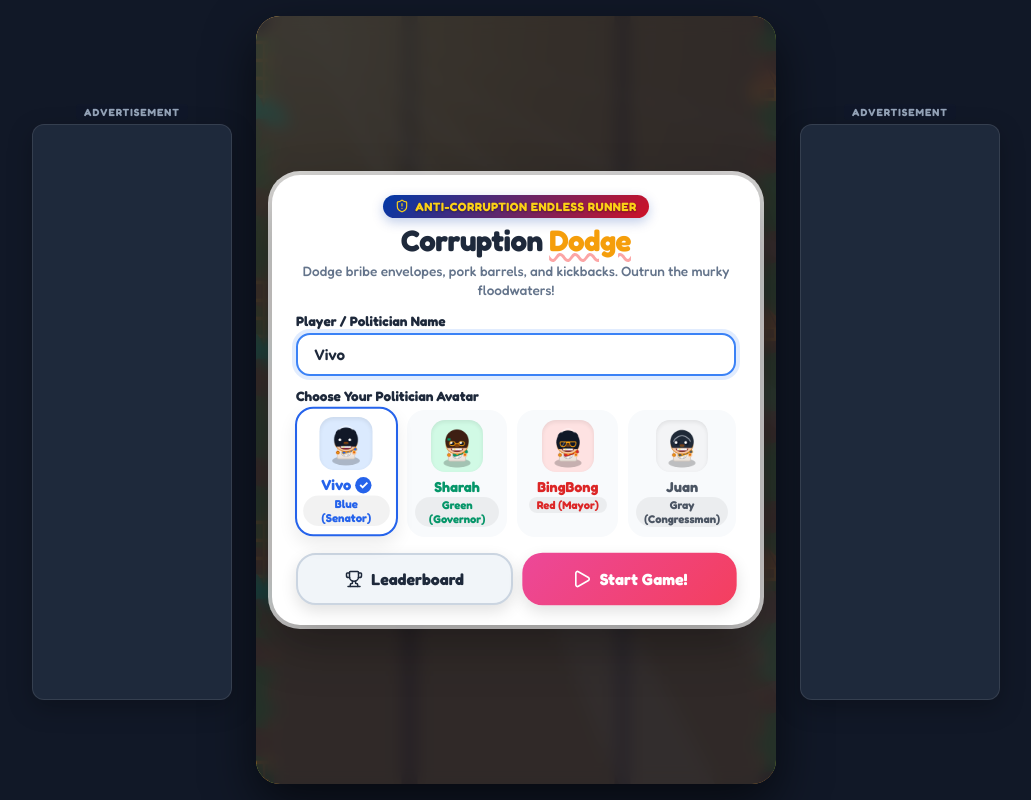
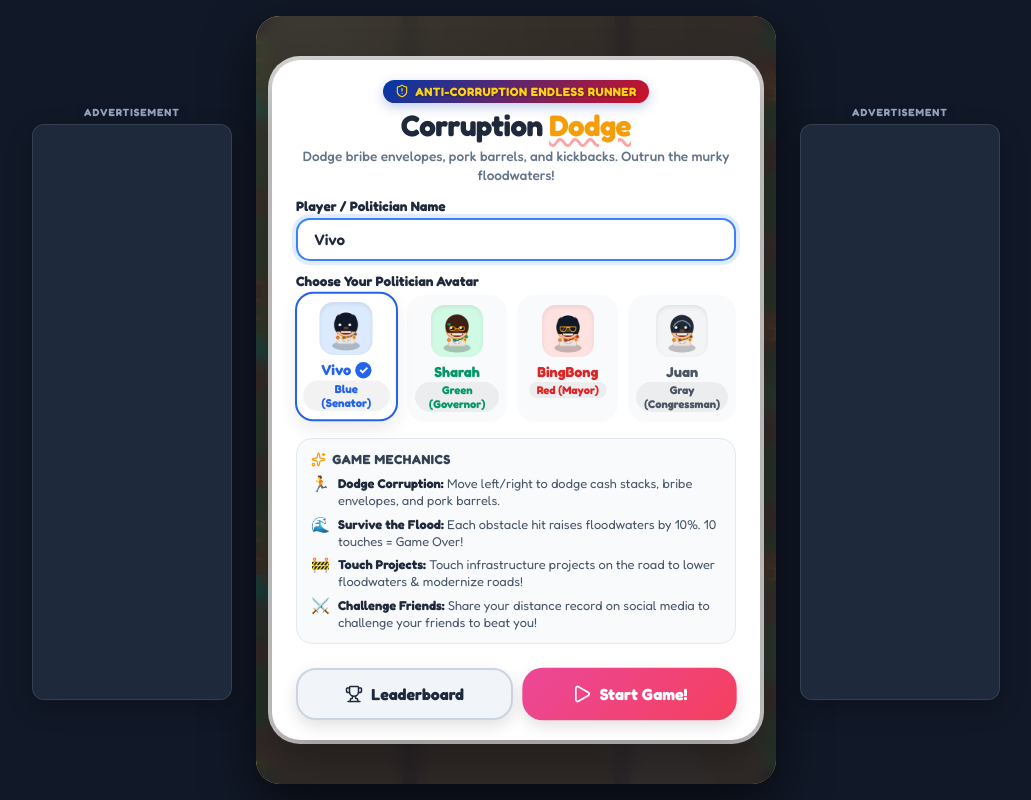
Before and after one commit to christianlongos53-hash/corruption-dodge, a React (Vite) app: page / in a window 1280 px wide. Shown: the whole page, without its empty margins (124-1155 px from the left). Built offline with nearby package versions, Linux system fonts and the light colour scheme.

Commit message:
Auto-submit score on game over, add game mechanics card to avatar select modal, and set BingBong favicon

```diff
--- a/index.html
+++ b/index.html
@@ -4,6 +4,9 @@
     <meta charset="UTF-8" />
     <meta name="viewport" content="width=device-width, initial-scale=1.0, maximum-scale=1.0, user-scalable=no, viewport-fit=cover" />
     <title>Corruption Dodge</title>
+    <!-- Favicon (BingBong / Red Dodger) -->
+    <link rel="icon" type="image/svg+xml" href="/favicon.svg" />
+    <link rel="icon" type="image/png" id="app-favicon" href="/favicon.svg" />
     <!-- Cute playful fonts -->
     <link rel="preconnect" href="https://fonts.googleapis.com">
     <link rel="preconnect" href="https://fonts.gstatic.com" crossorigin>
--- a/src/components/GameOverModal.tsx
+++ b/src/components/GameOverModal.tsx
@@ -1,8 +1,8 @@
-import React, { useState } from 'react';
+import React, { useState, useEffect } from 'react';
 import { ChallengeData, CharacterId } from '../types/game';
 import { CHARACTER_PROFILES, getChibiAvatarDataUrl } from '../game/sprites/ChibiSprites';
 import { leaderboardService } from '../services/leaderboardService';
-import { RotateCcw, Trophy, Check, Send, Waves, Share2, Copy, Swords, Flame } from 'lucide-react';
+import { RotateCcw, Trophy, Check, Waves, Share2, Copy, Swords, Flame } from 'lucide-react';
 import { audioSystem } from '../game/AudioSystem';
 import { AdBanner } from './AdBanner';
 
@@ -24,7 +24,6 @@ export const GameOverModal: React.FC<GameOverModalProps> = ({
   challengeData
 }) => {
   const [isSubmitting, setIsSubmitting] = useState(false);
-  const [isSubmitted, setIsSubmitted] = useState(false);
   const [submittedRank, setSubmittedRank] = useState<number | null>(null);
   const [copied, setCopied] = useState(false);
 
@@ -102,21 +101,30 @@ export const GameOverModal: React.FC<GameOverModalProps> = ({
     window.open(waUrl, '_blank', 'noopener,noreferrer');
   };
 
-  const handleSubmitScore = async () => {
-    if (isSubmitting || isSubmitted) return;
+  useEffect(() => {
+    let isMounted = true;
+    const autoSubmit = async () => {
       setIsSubmitting(true);
-    audioSystem.playClick();
-
       try {
         const result = await leaderboardService.submitScore(playerName, avatar, score);
+        if (isMounted) {
           setSubmittedRank(result.rank);
-      setIsSubmitted(true);
+        }
       } catch (err) {
-      console.error('Error submitting score:', err);
+        console.error('Error auto-submitting score:', err);
       } finally {
+        if (isMounted) {
           setIsSubmitting(false);
         }
+      }
     };
+
+    autoSubmit();
+
+    return () => {
+      isMounted = false;
+    };
+  }, [playerName, avatar, score]);
 
   return (
     <div className="modal-overlay gameover-modal-overlay">
@@ -175,7 +183,11 @@ export const GameOverModal: React.FC<GameOverModalProps> = ({
             <div className="rank-preview-pill">
               <Trophy size={14} />
               <span>
-                {submittedRank ? `Rank #${submittedRank} in the Country!` : `Estimated Rank #${estimatedRank}`}
+                {isSubmitting
+                  ? 'Saving score to leaderboard...'
+                  : submittedRank
+                  ? `Rank #${submittedRank} in the Country!`
+                  : `Estimated Rank #${estimatedRank}`}
               </span>
             </div>
           </div>
@@ -270,40 +282,17 @@ export const GameOverModal: React.FC<GameOverModalProps> = ({
             <span>Try Again</span>
           </button>
 
-          {!isSubmitted ? (
           <button
-              className="cute-btn primary-btn pulse-glow"
-              onClick={handleSubmitScore}
-              disabled={isSubmitting}
-            >
-              <Send size={18} />
-              <span>{isSubmitting ? 'Submitting...' : 'Submit Score'}</span>
-            </button>
-          ) : (
-            <button
-              className="cute-btn success-btn"
+            className="cute-btn success-btn pulse-glow"
             onClick={() => {
               audioSystem.playClick();
               onOpenLeaderboard();
             }}
           >
-              <Check size={18} />
-              <span>View in Leaderboard</span>
+            <Trophy size={18} />
+            <span>{submittedRank ? `Rank #${submittedRank} Leaderboard` : 'View Leaderboard'}</span>
           </button>
-          )}
         </div>
-
-        {!isSubmitted && (
-          <button
-            className="text-link-btn"
-            onClick={() => {
-              audioSystem.playClick();
-              onOpenLeaderboard();
-            }}
-          >
-            View Top 1,000 Leaderboard
-          </button>
-        )}
       </div>
     </div>
   );
--- a/src/components/StartModal.tsx
+++ b/src/components/StartModal.tsx
@@ -2,7 +2,7 @@ import React, { useState } from 'react';
 import { ChallengeData, CharacterId } from '../types/game';
 import { CHARACTER_PROFILES, getChibiAvatarDataUrl } from '../game/sprites/ChibiSprites';
 import { ChibiAvatarCard } from './ChibiAvatarCard';
-import { Play, Trophy, ShieldAlert, Swords } from 'lucide-react';
+import { Play, Trophy, ShieldAlert, Swords, Sparkles } from 'lucide-react';
 import { audioSystem } from '../game/AudioSystem';
 
 interface StartModalProps {
@@ -104,6 +104,32 @@ export const StartModal: React.FC<StartModalProps> = ({
             </div>
           </div>
 
+          {/* Short Game Mechanics */}
+          <div className="game-mechanics-card">
+            <div className="mechanics-header">
+              <Sparkles size={15} className="mechanics-icon" />
+              <span>Game Mechanics</span>
+            </div>
+            <div className="mechanics-list">
+              <div className="mechanic-row">
+                <span className="mechanic-bullet">🏃</span>
+                <span><strong>Dodge Corruption:</strong> Move left/right to dodge cash stacks, bribe envelopes, and pork barrels.</span>
+              </div>
+              <div className="mechanic-row">
+                <span className="mechanic-bullet">🌊</span>
+                <span><strong>Survive the Flood:</strong> Each obstacle hit raises floodwaters by 10%. 10 touches = Game Over!</span>
+              </div>
+              <div className="mechanic-row">
+                <span className="mechanic-bullet">🚧</span>
+                <span><strong>Touch Projects:</strong> Touch infrastructure projects on the road to lower floodwaters & modernize roads!</span>
+              </div>
+              <div className="mechanic-row">
+                <span className="mechanic-bullet">⚔️</span>
+                <span><strong>Challenge Friends:</strong> Share your distance record on social media to challenge your friends to beat you!</span>
+              </div>
+            </div>
+          </div>
+
           {/* Action Buttons */}
           <div className="modal-actions">
             <button
--- a/src/index.css
+++ b/src/index.css
@@ -1938,3 +1938,56 @@ html, body, #root {
   color: #FFFFFF;
   border-color: #10B981;
 }
+
+/* Game Mechanics Card in Start Modal */
+.game-mechanics-card {
+  background: #F8FAFC;
+  border: 1.5px solid #E2E8F0;
+  border-radius: 16px;
+  padding: 12px 14px;
+  margin-top: 4px;
+  margin-bottom: 8px;
+}
+
+.mechanics-header {
+  display: flex;
+  align-items: center;
+  gap: 6px;
+  font-size: 0.82rem;
+  font-weight: 800;
+  color: #334155;
+  text-transform: uppercase;
+  letter-spacing: 0.5px;
+  margin-bottom: 8px;
+}
+
+.mechanics-icon {
+  color: #F59E0B;
+}
+
+.mechanics-list {
+  display: flex;
+  flex-direction: column;
+  gap: 6px;
+}
+
+.mechanic-row {
+  display: flex;
+  align-items: flex-start;
+  gap: 8px;
+  font-size: 0.8rem;
+  color: #475569;
+  line-height: 1.35;
+  text-align: left;
+}
+
+.mechanic-bullet {
+  font-size: 0.95rem;
+  line-height: 1;
+  flex-shrink: 0;
+  margin-top: 1px;
+}
+
+.mechanic-row strong {
+  color: #1E293B;
+}
--- a/src/main.tsx
+++ b/src/main.tsx
@@ -2,6 +2,18 @@ import React from 'react';
 import ReactDOM from 'react-dom/client';
 import App from './App';
 import './index.css';
+import { getChibiAvatarDataUrl } from './game/sprites/ChibiSprites';
+
+// Dynamically set BingBong (Red Dodger / vong) chibi avatar as page favicon
+try {
+  const bingBongFavicon = getChibiAvatarDataUrl('vong', 64);
+  const existingFavicon = document.getElementById('app-favicon') as HTMLLinkElement | null;
+  if (existingFavicon && bingBongFavicon) {
+    existingFavicon.href = bingBongFavicon;
+  }
+} catch (e) {
+  console.warn('Could not set dynamic favicon:', e);
+}
 
 ReactDOM.createRoot(document.getElementById('root')!).render(
   <React.StrictMode>
```
Also changed, not shown: public/favicon.svg (added). Lines whose indentation alone changed are shown as unchanged.
